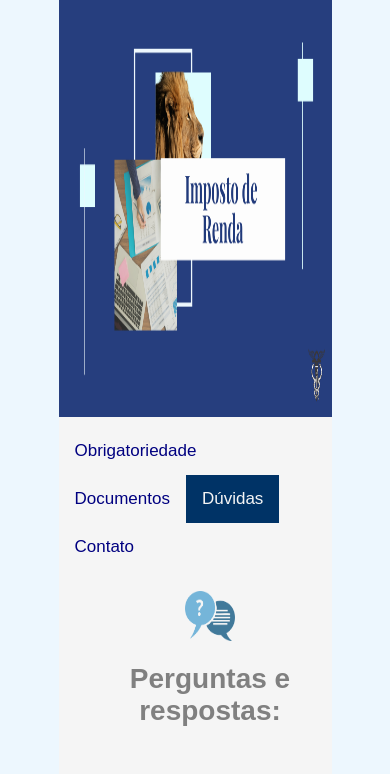
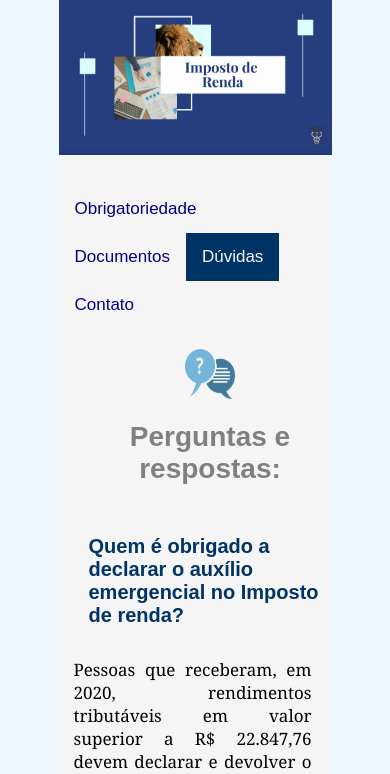
Before and after one commit to laurabfcortez/site-irpf, a plain HTML site: page public/dúvidas.html in a window 390 px wide. Shown: the part 53-827 px from the top of the page. Drawn offline with Linux system fonts and the light colour scheme.

Commit message:
responsive images

```diff
--- a/public/dúvidas.html
+++ b/public/dúvidas.html
@@ -11,12 +11,12 @@
 
         <div id="container">
             <div id="topo">
-                <span><a href="https://www.instagram.com/laurabfcortez/" target="_blank"><img src="instagram-icon-tumblr-32.png" widht="38px" height= "38px" alt=""></a></span>
-                <span><a href="https://t.me/laurabfcortez" target="_blank"><img src="telegram.png" widht="35px" height= "35px" alt=""></a></span>
-                <span><a href="https://api.whatsapp.com/send?phone=5584981710921" target="_blank"><img src="whatsapp.png" widht="35px" height= "35px" alt=""></a></span>
+                <span><a href="https://www.instagram.com/laurabfcortez/" target="_blank"><img src="instagram-icon-tumblr-32.png" widht="38px" height= "38px" max-width=100% alt=""></a></span>
+                <span><a href="https://t.me/laurabfcortez" target="_blank"><img src="telegram.png" widht="35px" height= "35px" max-width=100% alt=""></a></span>
+                <span><a href="https://api.whatsapp.com/send?phone=5584981710921" target="_blank"><img src="whatsapp.png" widht="35px" height= "35px" max-width=100% alt=""></a></span>
               </div>
               <div id="destaque">
-                <img width="100%" height="140%" src=".\leãozinho3.png" alt="">
+                <img width="100%" height="auto" max-width=100% src=".\leãozinho3.png" alt="">
               </div>
               <nav class="navbar navbar-expand-lg navbar-dark bg-dark">
                 <div class="barra">
@@ -37,7 +37,7 @@
 
               <div class=head>
                 <tr>
-                    <td><img  width="50px" height="50px" src='icone.png'/></td>
+                    <td><img  width="50px" height="50px" max-width=100% src='icone.png'/></td>
                     <td> <h1>Perguntas e respostas:</h1> </td>
                   </tr>
               </div>
--- a/public/style.css
+++ b/public/style.css
@@ -45,7 +45,7 @@ body{
   }
 
 .barra{
-    padding-top:130px;
+    padding-top: 30px;
 }
 .artigo{
     font-family: Georgia, 'Times New Roman', Times, serif;
@@ -133,10 +133,10 @@ top:0px;
 }
 
 #destaque {
-    height: 300px;
+    height: 100%;
     margin:0px;
-    background-color: navy;
-    width: 101%;
+    background-color: #213A7B;
+    width: auto;
 
 }
 
--- a/public/style2.css
+++ b/public/style2.css
@@ -16,7 +16,7 @@ body{
     }
 
     .barra{
-        padding-top:130px;
+        padding-top: 30px;
         padding-bottom: 0mm;
     }
     /* Add a black background color to the top navigation */
@@ -87,12 +87,14 @@ body{
 
         }
 
-   #destaque {
-    height: 300px;
-    margin:0px;
-    background-color: navy;
+        #destaque {
+          height: 100%;
+          margin:0px;
+          background-color: #213A7B;
+          width: auto;
 
-}
+      }
+
 
 a:link {
     text-decoration: none;
--- a/public/style3.css
+++ b/public/style3.css
@@ -84,16 +84,16 @@ body{
 }
 
 .barra{
-    padding-top:130px;
+    padding-top:30px;
 }
 
 #destaque {
-    height: 300px;
-    margin:0px;
-    background-color: navy;
+  height: 100%;
+  margin:0px;
+  background-color: #213A7B;
+  width: auto;
 
 }
-
 
 a:link {
     text-decoration: none;
--- a/public/style4.css
+++ b/public/style4.css
@@ -57,7 +57,7 @@ body{
   }
 
    .barra{
-    padding-top:130px;
+    padding-top:30px;
 }
    .head{
    padding-bottom: 0px;
@@ -77,11 +77,13 @@ body{
     padding-top: 0pc;
    }
    #destaque {
-    height: 300px;
+    height: 100%;
     margin:0px;
-    background-color: navy;
+    background-color: #213A7B;
+    width: auto;
 
 }
+
 
 a:link {
     text-decoration: none;
```
Also changed, not shown: public/contato.html (+4 -4 lines), public/documentos.html (+4 -4 lines), public/index.html (+4 -4 lines).
